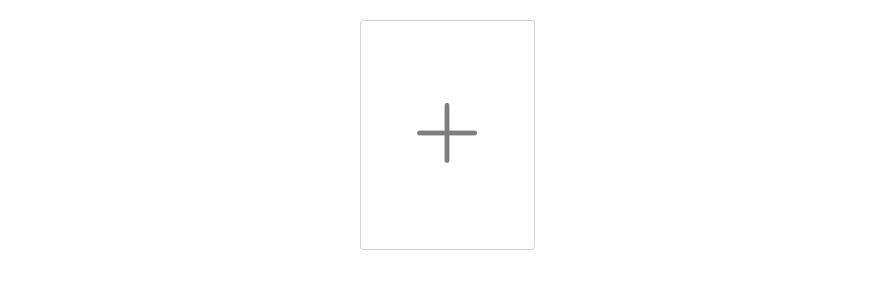
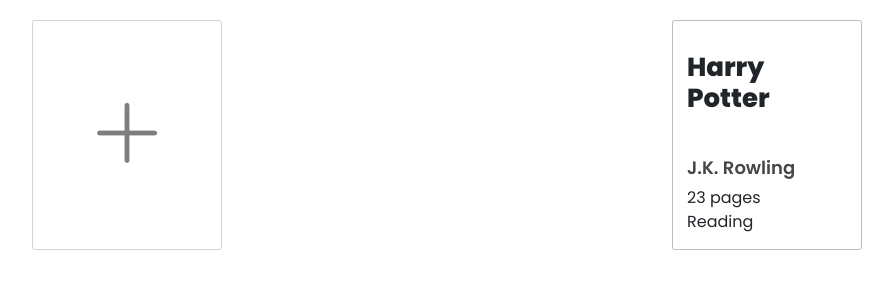
Before and after one commit to Thab09/library, a plain HTML site: page index.html in a window 1280 px wide. Shown: the whole page, without its empty margins (193-1086 px from the left). Drawn offline with nearby package versions, Linux system fonts and the light colour scheme.

Commit message:
made cards and added some styling

```diff
--- a/index.html
+++ b/index.html
@@ -24,6 +24,8 @@
         <div id="new-book" data-bs-toggle="modal" data-bs-target="#book-modal">
           <i class="bi bi-plus-lg"></i>
         </div>
+
+        <div id="display-books"></div>
       </div>
 
       <div
--- a/script.js
+++ b/script.js
@@ -1,6 +1,7 @@
 const myModal = new bootstrap.Modal(document.getElementById("book-modal"), {
   keyboard: true,
 });
+const displayBooks = document.getElementById("display-books");
 
 document
   .getElementById("submit-button")
@@ -13,7 +14,16 @@ function Book(title, author, pages, status) {
   this.status = status;
 }
 
-let myLibrary = [];
+let myLibrary = [
+  {
+    title: "Harry Potter",
+    author: "J.K. Rowling",
+    pages: 23,
+    status: "Reading",
+  },
+];
+
+displayLibrary();
 
 function addBookToLibrary(e) {
   e.preventDefault();
@@ -32,6 +42,50 @@ function addBookToLibrary(e) {
 
   document.querySelector("form").reset();
 
-  let pre = document.getElementById("pre");
-  pre.textContent = "\n" + JSON.stringify(myLibrary, "\t", 2);
+  localStorage.setItem("Library", JSON.stringify(myLibrary));
+
+  displayLibrary();
 }
+
+function displayLibrary() {
+  //get items from local
+  displayBooks.innerHTML = "";
+  for (const book of myLibrary) {
+    bookCardsForLibrary(book.title, book.author, book.pages, book.status);
+  }
+}
+
+function bookCardsForLibrary(title, author, pages, status) {
+  const cardContainer = document.createElement("div");
+  const buttonContainer = document.createElement("div");
+  const contentContainer = document.createElement("div");
+  const bookTitle = document.createElement("p");
+  const authorTitle = document.createElement("p");
+  const pageCount = document.createElement("p");
+  const bookStatus = document.createElement("p");
+  const editButton = document.createElement("button");
+  const deleteButton = document.createElement("button");
+
+  cardContainer.classList.add("card");
+  buttonContainer.classList.add("card-button");
+  contentContainer.classList.add("card-content");
+  bookTitle.textContent = title;
+  authorTitle.textContent = author;
+  pageCount.textContent = pages + " pages";
+  bookStatus.textContent = status;
+  editButton.innerHTML = `<i class="bi bi-pen"></i>`;
+  deleteButton.innerHTML = `<i class="bi bi-x-lg"></i>`;
+
+  editButton.onclick = () => console.log("yoyoy");
+
+  buttonContainer.appendChild(editButton);
+  buttonContainer.appendChild(deleteButton);
+  cardContainer.appendChild(buttonContainer);
+  contentContainer.appendChild(bookTitle);
+  contentContainer.appendChild(authorTitle);
+  contentContainer.appendChild(pageCount);
+  contentContainer.appendChild(bookStatus);
+  cardContainer.appendChild(contentContainer);
+
+  displayBooks.appendChild(cardContainer);
+}
--- a/styles.css
+++ b/styles.css
@@ -1,4 +1,4 @@
-@import url("https://fonts.googleapis.com/css2?family=Poppins:wght@400;500;600;700&display=swap");
+@import url("https://fonts.googleapis.com/css2?family=Poppins:wght@400;500;600;700;800&display=swap");
 
 * {
   margin: 0;
@@ -6,9 +6,15 @@
   font-family: "Poppins", sans-serif;
 }
 
+#books-library {
+  margin-top: 20px;
+  display: flex;
+  justify-content: space-around;
+}
+
 #new-book {
-  margin: 20px auto; /* just to see it clearly*/
-  width: 175px;
+  /* margin: 20px auto; just to see it clearly */
+  width: 190px;
   height: 230px;
   border: solid 1px rgb(211, 211, 211);
   border-radius: 3px;
@@ -28,6 +34,78 @@
   color: rgb(126, 126, 126);
 }
 
+.card {
+  display: flex;
+  flex-direction: column;
+  width: 190px;
+  height: 230px;
+  border: solid 1px rgb(189, 189, 189);
+  border-radius: 3px;
+  padding: 5px 14px;
+  overflow: auto;
+}
+/* SCROLLBAR START */
+.card::-webkit-scrollbar {
+  width: 8px;
+}
+
+.card::-webkit-scrollbar-track {
+  background-color: #ffffff;
+  border-radius: 100px;
+}
+
+.card::-webkit-scrollbar-thumb {
+  border: 1px solid transparent;
+  border-radius: 100px;
+  background-color: #00576d;
+  background-clip: content-box;
+}
+/* SCROLLBAR END */
+
+.card-content {
+  display: flex;
+  width: auto;
+  height: 215px;
+  flex-direction: column;
+}
+
+.card-content > p {
+  margin-bottom: 0px;
+}
+
+.card-content > p:first-child {
+  font-size: 26px;
+  font-weight: 800;
+  margin: 26px 0 10px;
+  line-height: 120%;
+}
+.card-content > p:nth-child(2) {
+  font-size: 18px;
+  font-weight: 600;
+  color: rgb(70, 70, 70);
+  margin: 30px 0 5px;
+}
+.card-button {
+  position: absolute;
+  align-self: flex-end;
+}
+
+.card-button > button {
+  visibility: hidden;
+  opacity: 0;
+  width: 30px;
+  height: 30px;
+  border: none;
+  border-radius: 50%;
+  background-color: transparent;
+  transition: visibility 0.4s, opacity 0.4s linear;
+}
+
+.card:hover > .card-button > button {
+  visibility: visible;
+  opacity: 1;
+}
+
 .modal-header {
   background-color: rgb(65, 65, 65);
   color: white;
```
